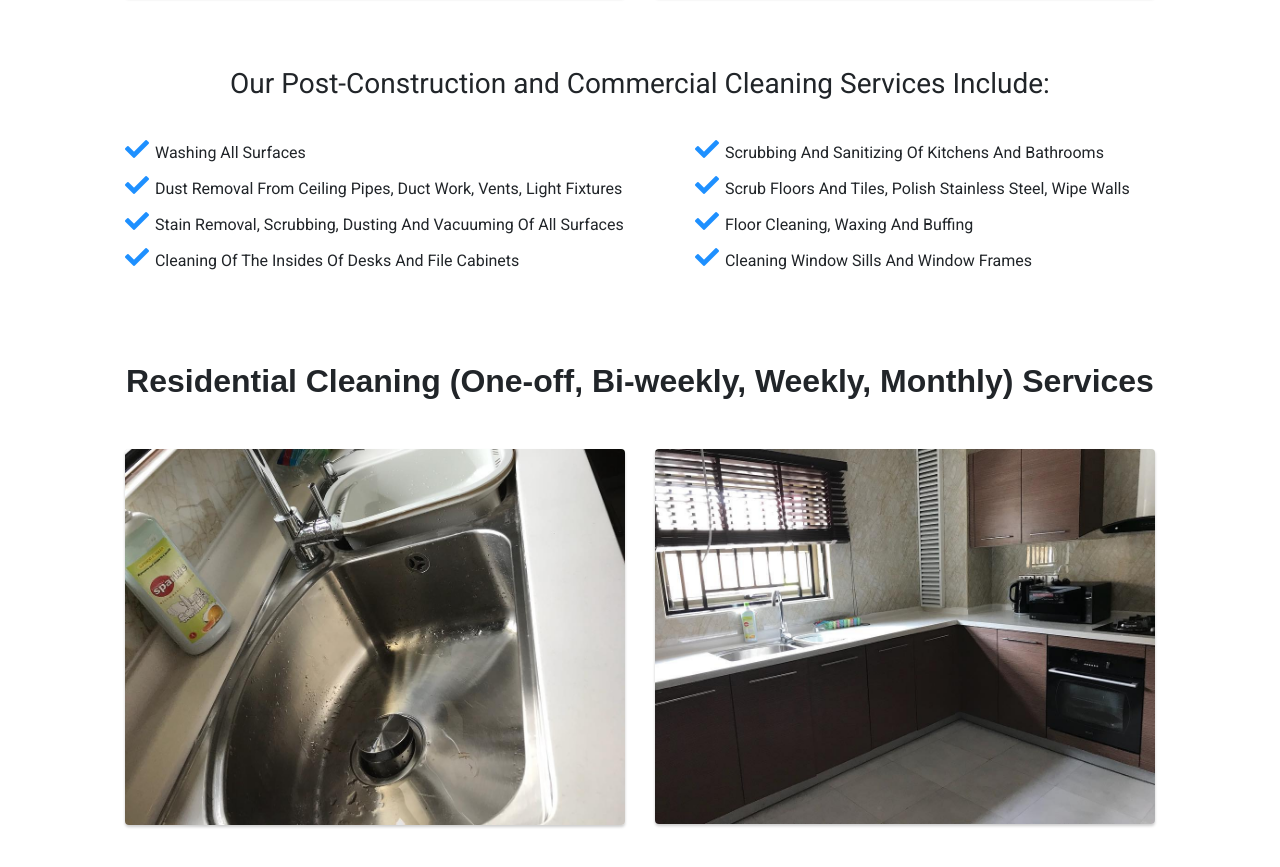
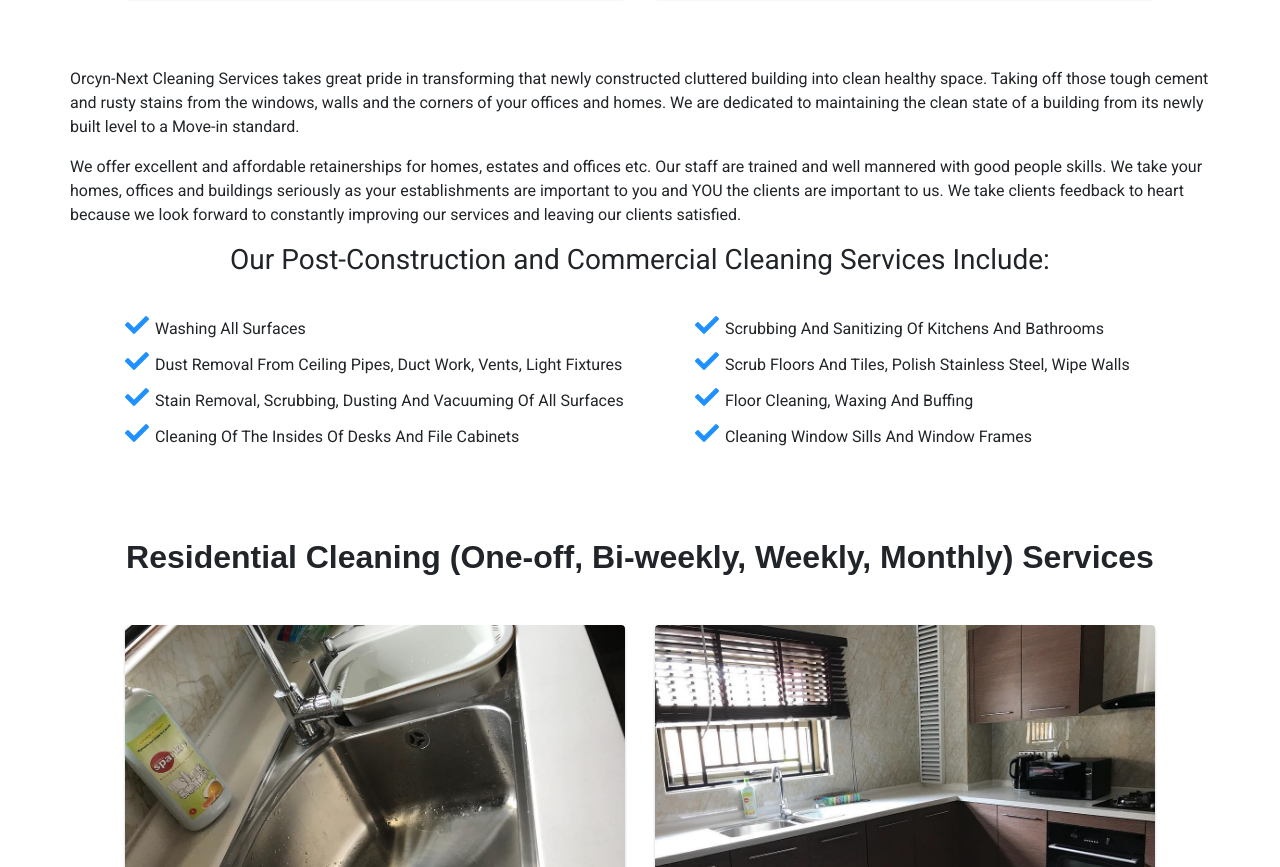
Before and after one commit to ludralph/orcyn, a plain HTML site: page index.html in a window 1280 px wide. Shown: the part 1680-2547 px from the top of the page. Drawn offline with nearby package versions, Linux system fonts and the light colour scheme; some packages are replaced by stand-ins of ours; a script that the page names is missing.

Commit message:
add post for commercial section

```diff
--- a/index.html
+++ b/index.html
@@ -91,6 +91,20 @@
           </a>
         </div>
       </div>
+    </div>
+    <div class="row">
+      <p>
+          Orcyn-Next Cleaning Services takes great pride in transforming that newly constructed cluttered building into clean healthy space. Taking off those tough cement and rusty stains from the windows, walls and the corners of your offices and homes. We are dedicated to maintaining the clean state of a building from its newly built level to a Move-in standard.
+      </p>
+      <p>
+          We offer excellent and affordable retainerships for homes, estates and offices etc.
+
+          Our staff are trained and well mannered with good people skills.
+
+          We take your homes, offices and buildings seriously as your establishments are important to you and <strong>YOU</strong> the clients are important to us.
+
+          We take clients feedback to heart because we look forward to constantly improving our services and leaving our clients satisfied.
+      </p>
     </div>
     <h3 style="text-align: center; margin-bottom: 2rem;">
       Our Post-Construction and Commercial Cleaning Services Include:</h3>
```
